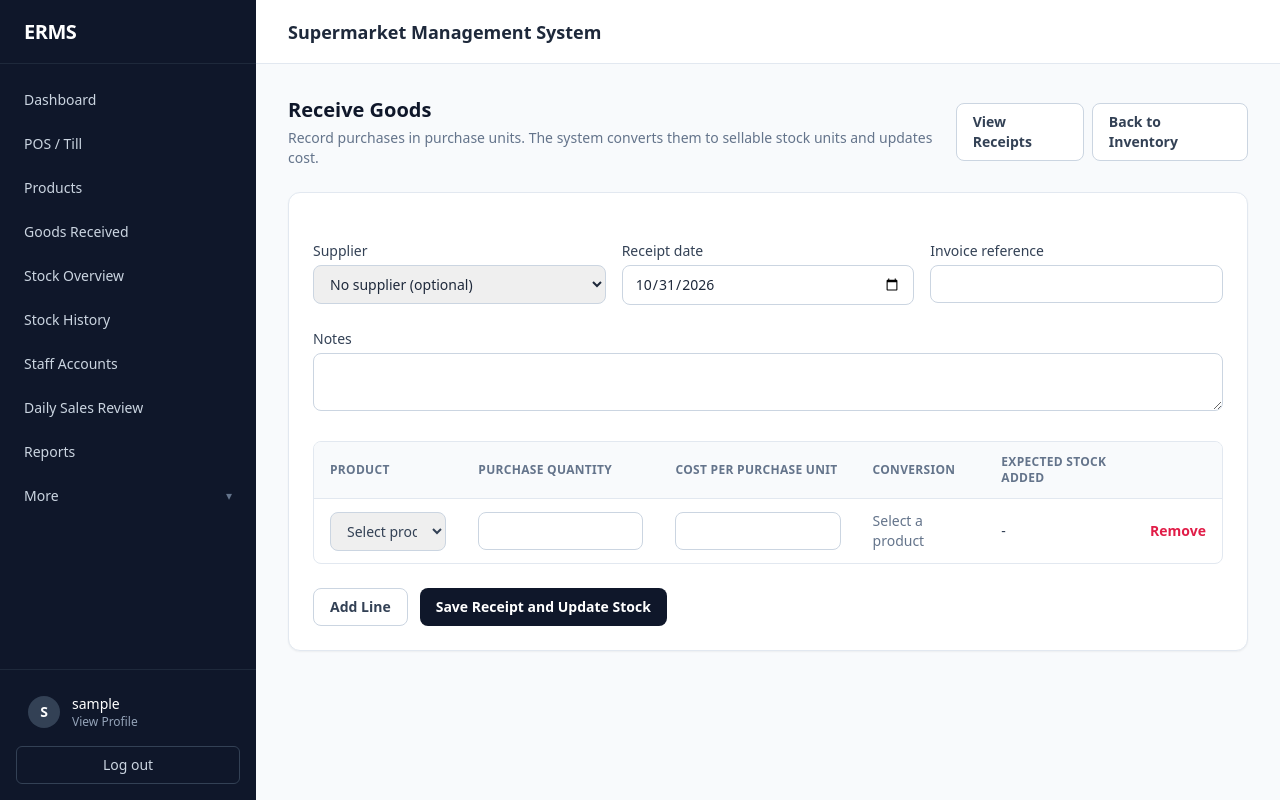
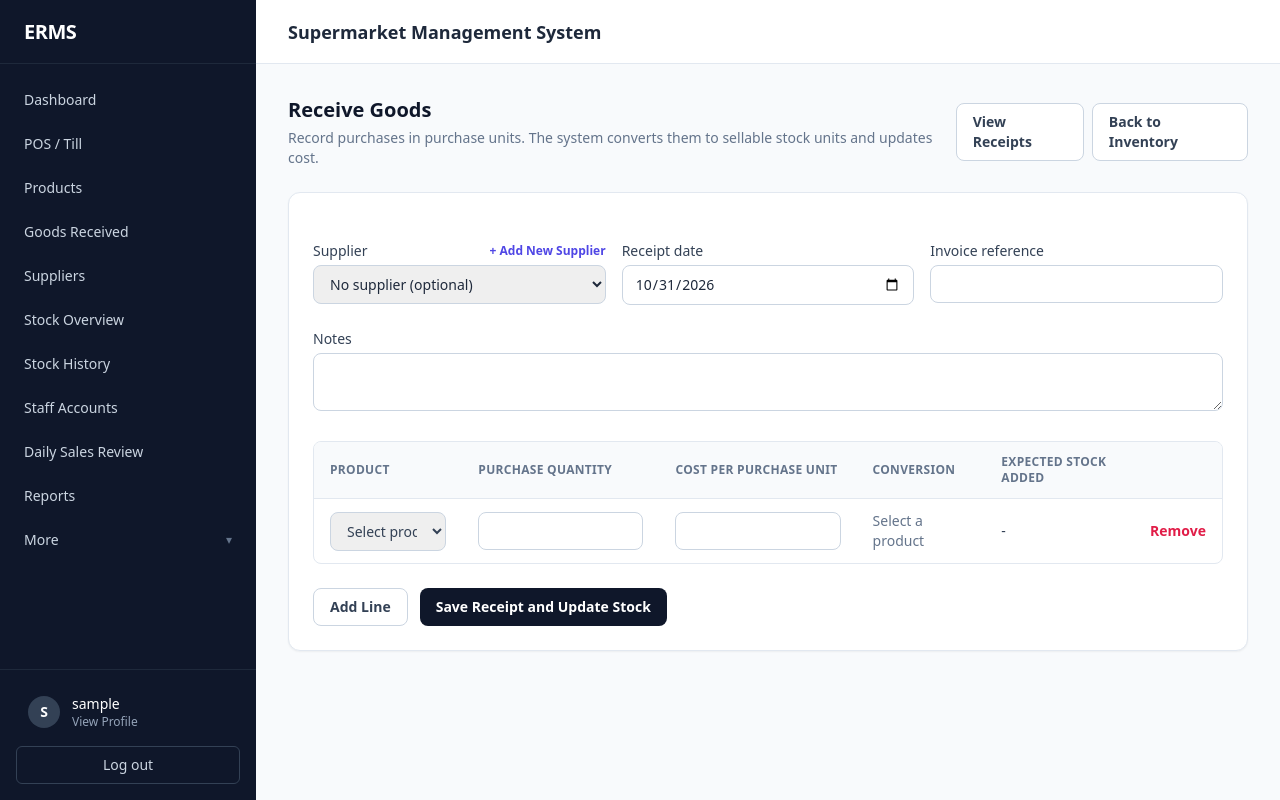
Before and after one commit to nlerechibright-coder/ERMS_Project, a Django app: page /inventory/receipts/new/ in a window 1280 px wide. Run offline with Django 4.2, Linux system fonts and the light colour scheme; the visitor is signed in with stand-in values (Sample User, id 1); data that the repository does not hold is empty; some libraries are stand-ins or nearby versions.

Commit message:
Fix Phase 1 (Smart Date) & Phase 2 (Supplier Visibility and Security)

```diff
--- a/templates/base.html
+++ b/templates/base.html
@@ -46,6 +46,9 @@
             <a href="{% url 'stock_receipt_list' %}" class="flex items-center px-3 py-2.5 text-sm font-medium rounded-md hover:bg-slate-800 hover:text-white transition group">
               <span class="truncate">Goods Received</span>
             </a>
+            <a href="{% url 'supplier_list' %}" class="flex items-center px-3 py-2.5 text-sm font-medium rounded-md hover:bg-slate-800 hover:text-white transition group">
+              <span class="truncate">Suppliers</span>
+            </a>
             <a href="{% url 'stock_summary' %}" class="flex items-center px-3 py-2.5 text-sm font-medium rounded-md hover:bg-slate-800 hover:text-white transition group">
               <span class="truncate">Stock Overview</span>
             </a>
@@ -69,7 +72,7 @@
               </summary>
               <div class="mt-1 space-y-1 border-l border-slate-800 pl-3">
                 <a href="{% url 'product_category_list' %}" class="block px-3 py-2 text-sm font-medium rounded-md hover:bg-slate-800 hover:text-white transition">Categories</a>
-                <a href="{% url 'supplier_list' %}" class="block px-3 py-2 text-sm font-medium rounded-md hover:bg-slate-800 hover:text-white transition">Suppliers</a>
+
                 <a href="{% url 'purchase_order_list' %}" class="block px-3 py-2 text-sm font-medium rounded-md hover:bg-slate-800 hover:text-white transition">Purchase Orders</a>
                 <a href="{% url 'customer_list' %}" class="block px-3 py-2 text-sm font-medium rounded-md hover:bg-slate-800 hover:text-white transition">Customers</a>
                 <a href="{% url 'sales_order_list' %}" class="block px-3 py-2 text-sm font-medium rounded-md hover:bg-slate-800 hover:text-white transition">Sales Orders</a>
--- a/templates/inventory/stock_receipt_form.html
+++ b/templates/inventory/stock_receipt_form.html
@@ -19,7 +19,10 @@
       {% csrf_token %}
       <div class="grid grid-cols-1 gap-4 md:grid-cols-3">
         <div>
-          <label class="mb-1 block text-sm font-medium text-slate-700">Supplier</label>
+          <div class="flex items-center justify-between mb-1">
+              <label class="block text-sm font-medium text-slate-700">Supplier</label>
+              <a href="{% url 'supplier_list' %}" target="_blank" class="text-xs font-semibold text-indigo-600 hover:text-indigo-800">+ Add New Supplier</a>
+            </div>
           <select name="supplier" class="w-full rounded-lg border border-slate-300 px-3 py-2 text-sm focus:border-slate-500 focus:outline-none">
             <option value="">No supplier (optional)</option>
             {% for supplier in suppliers %}
```
Also changed, not shown: pos/views.py (+7 -5 lines).
